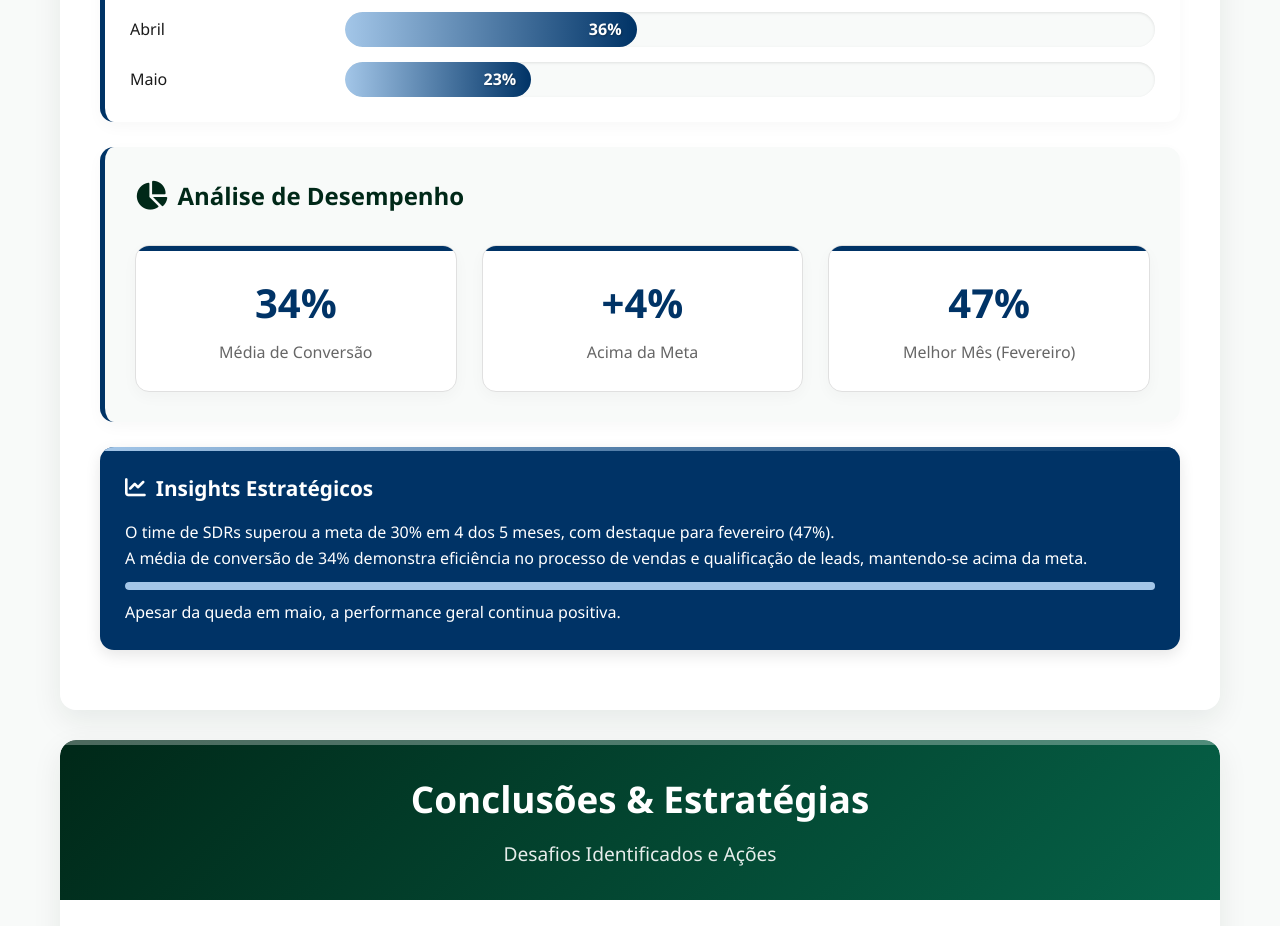
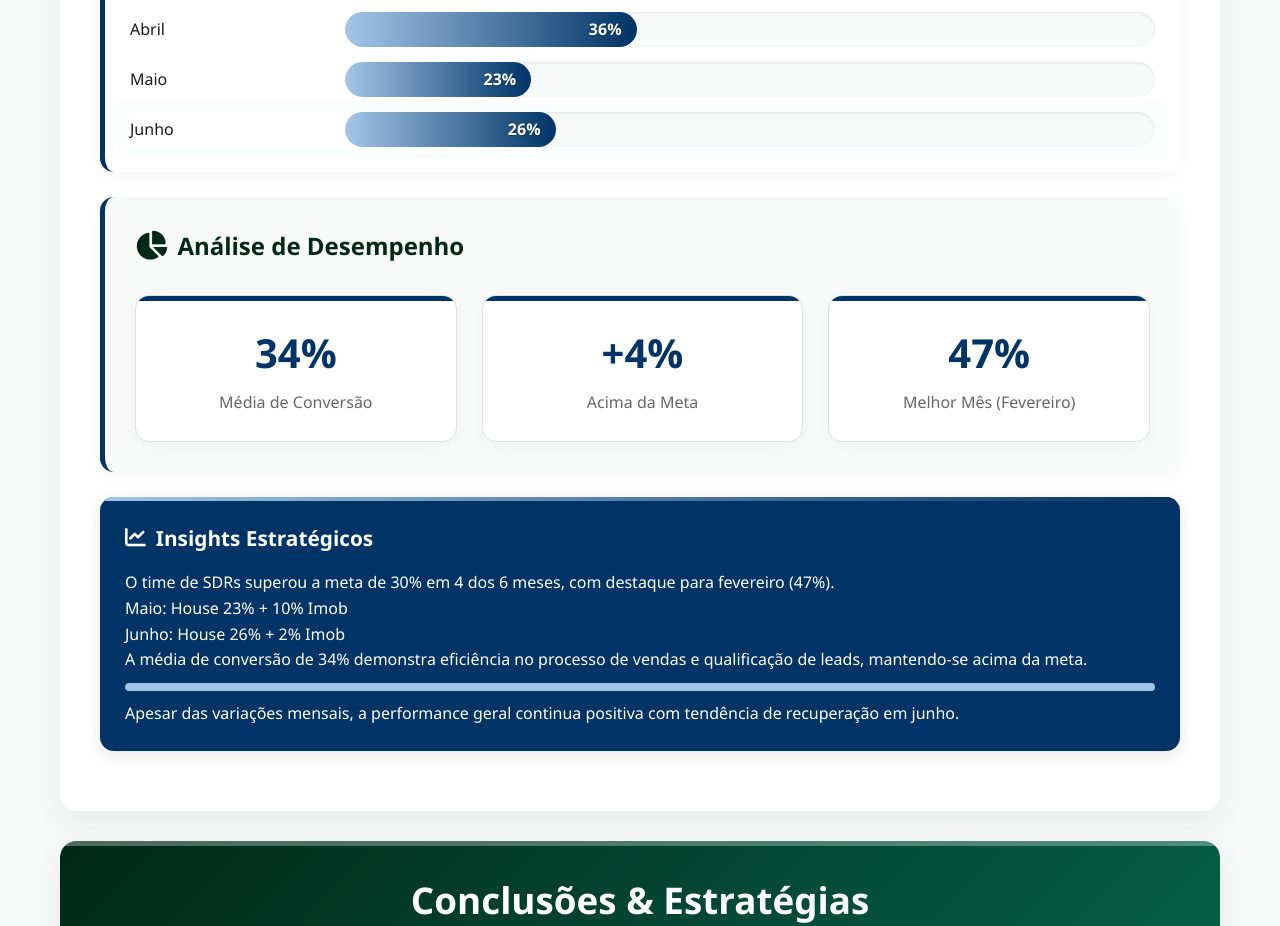
Before and after one commit to jocielefranca/Relacionamento3, a plain HTML site: page index.html in a window 1280 px wide. Shown: the part 5009-5935 px from the top of the page. Drawn offline with Linux system fonts and the light colour scheme.

Commit message:
Update index.html

```diff
--- a/index.html
+++ b/index.html
@@ -1266,7 +1266,7 @@
                                 <th>MARÇO</th>
                                 <th>ABRIL</th>
                                 <th>MAIO</th>
-                                   <th>JUNHO</th>
+                                <th>JUNHO</th>
                             </tr>
                         </thead>
                         <tbody>
@@ -1278,7 +1278,7 @@
                                 <td class="above-target">32%</td>
                                 <td class="above-target">36%</td>
                                 <td class="below-target">23%</td>
-                                  <td class="below-target">26%</td>
+                                <td class="below-target">26%</td>
                             </tr>
                         </tbody>
                     </table>
@@ -1329,6 +1329,14 @@
                             <div class="bar-container">
                                 <div class="bar-fill blue-gradient" style="width: 23%;">
                                     <div class="bar-value">23%</div>
+                                </div>
+                            </div>
+                        </div>
+                        <div class="bar-item highlight-june">
+                            <div class="bar-label">Junho</div>
+                            <div class="bar-container">
+                                <div class="bar-fill blue-gradient" style="width: 26%;">
+                                    <div class="bar-value">26%</div>
                                 </div>
                             </div>
                         </div>
@@ -1359,12 +1367,14 @@
                     <h3 class="insight-title">
                         <i class="fas fa-chart-line"></i> Insights Estratégicos
                     </h3>
-                    <p>O time de SDRs superou a meta de 30% em 4 dos 5 meses, com destaque para fevereiro (47%).</p>
+                    <p>O time de SDRs superou a meta de 30% em 4 dos 6 meses, com destaque para fevereiro (47%).</p>
+                    <p>Maio: House 23% + 10% Imob</p>
+                    <p>Junho: House 26% + 2% Imob</p>
                     <p>A média de conversão de 34% demonstra eficiência no processo de vendas e qualificação de leads, mantendo-se acima da meta.</p>
                     <div class="progress-bar">
                         <div class="progress-fill blue-progress" style="width: 113%;"></div>
                     </div>
-                    <p>Apesar da queda em maio, a performance geral continua positiva.</p>
+                    <p>Apesar das variações mensais, a performance geral continua positiva com tendência de recuperação em junho.</p>
                 </div>
             </div>
 
```
